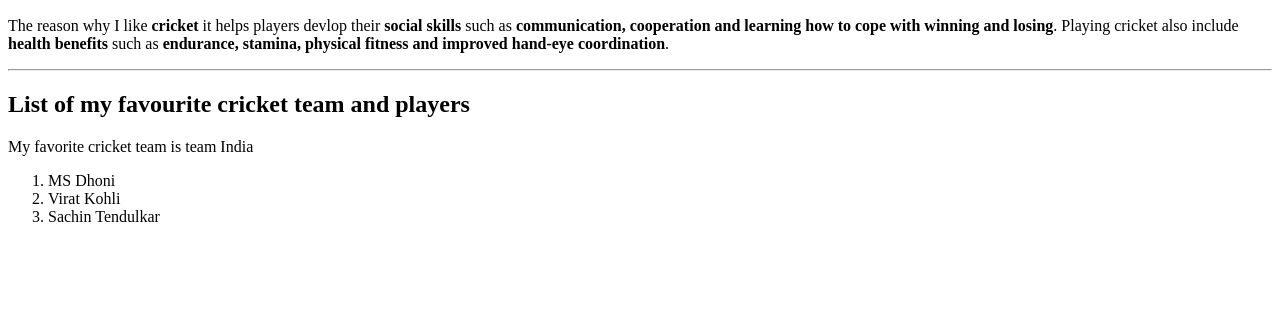
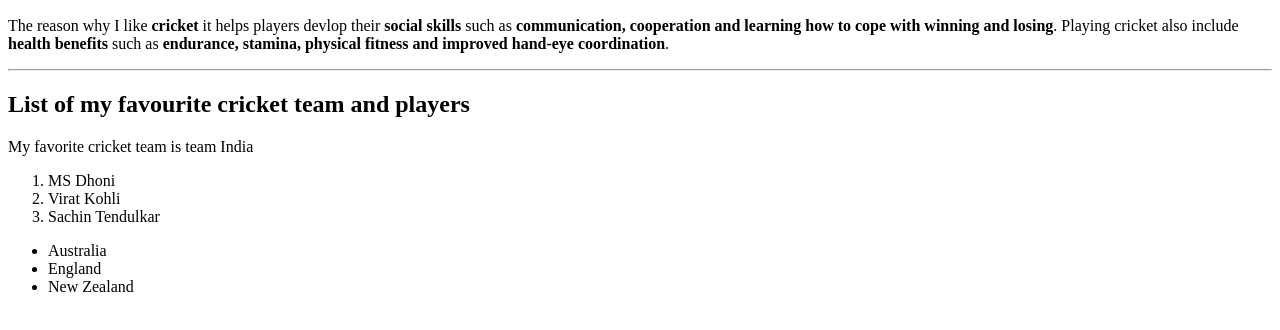
Before and after one commit to 44-563-Web-Apps-S23/44563-webapps-assignment-3-SaiDineshKopparthi, a plain HTML site: page index.html in a window 1280 px wide. Shown: the part 110-440 px from the top of the page. Drawn offline with Linux system fonts and the light colour scheme.

Commit message:
Unordered list of other teams added in index.html

```diff
--- a/index.html
+++ b/index.html
@@ -19,6 +19,11 @@
             <li>Virat Kohli</li>
             <li>Sachin Tendulkar</li>
         </ol>
+        <ul>
+            <li>Australia</li>
+            <li>England</li>
+            <li>New Zealand</li>
+        </ul>
 
     </body>
 </html>
```
